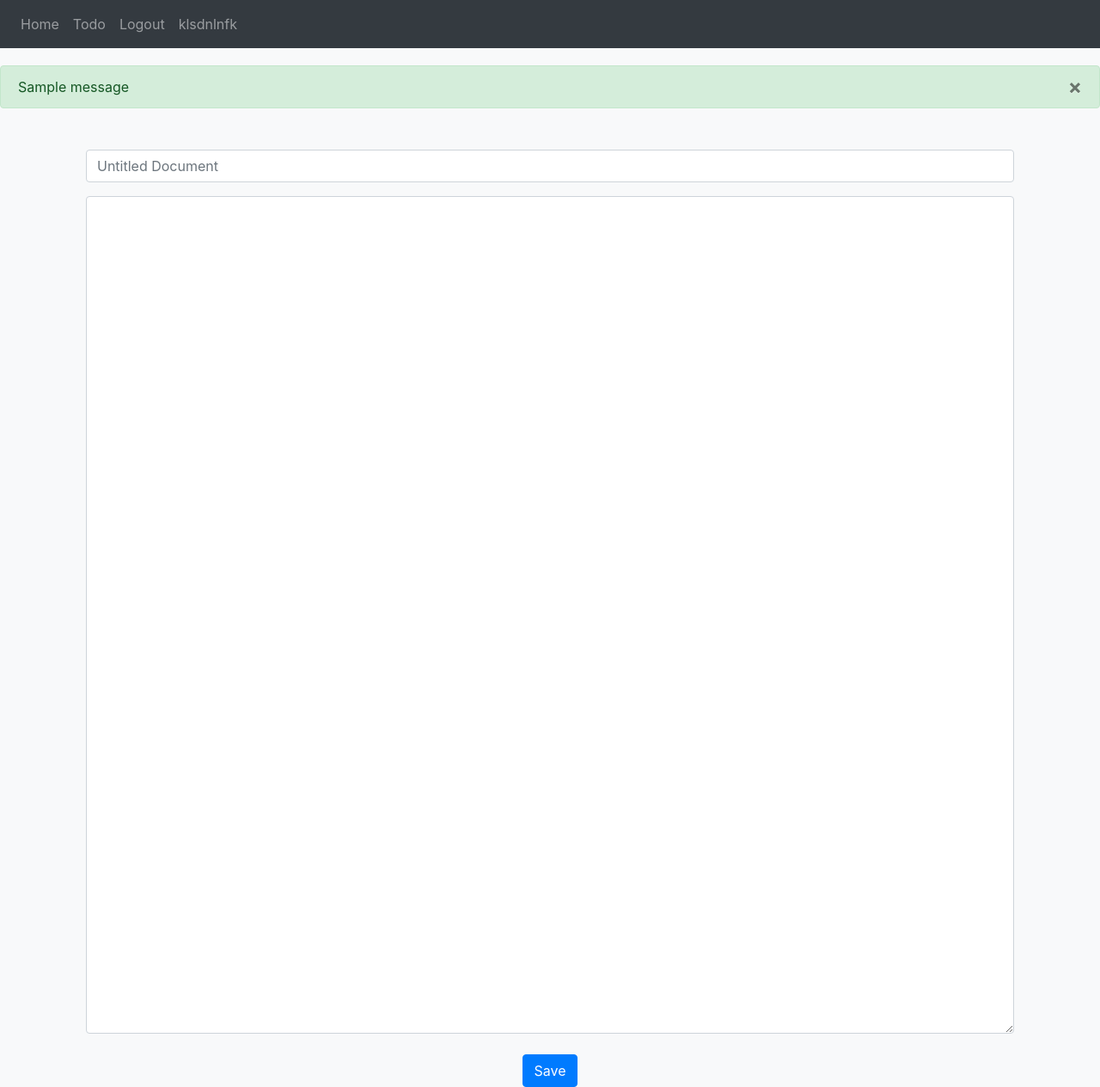
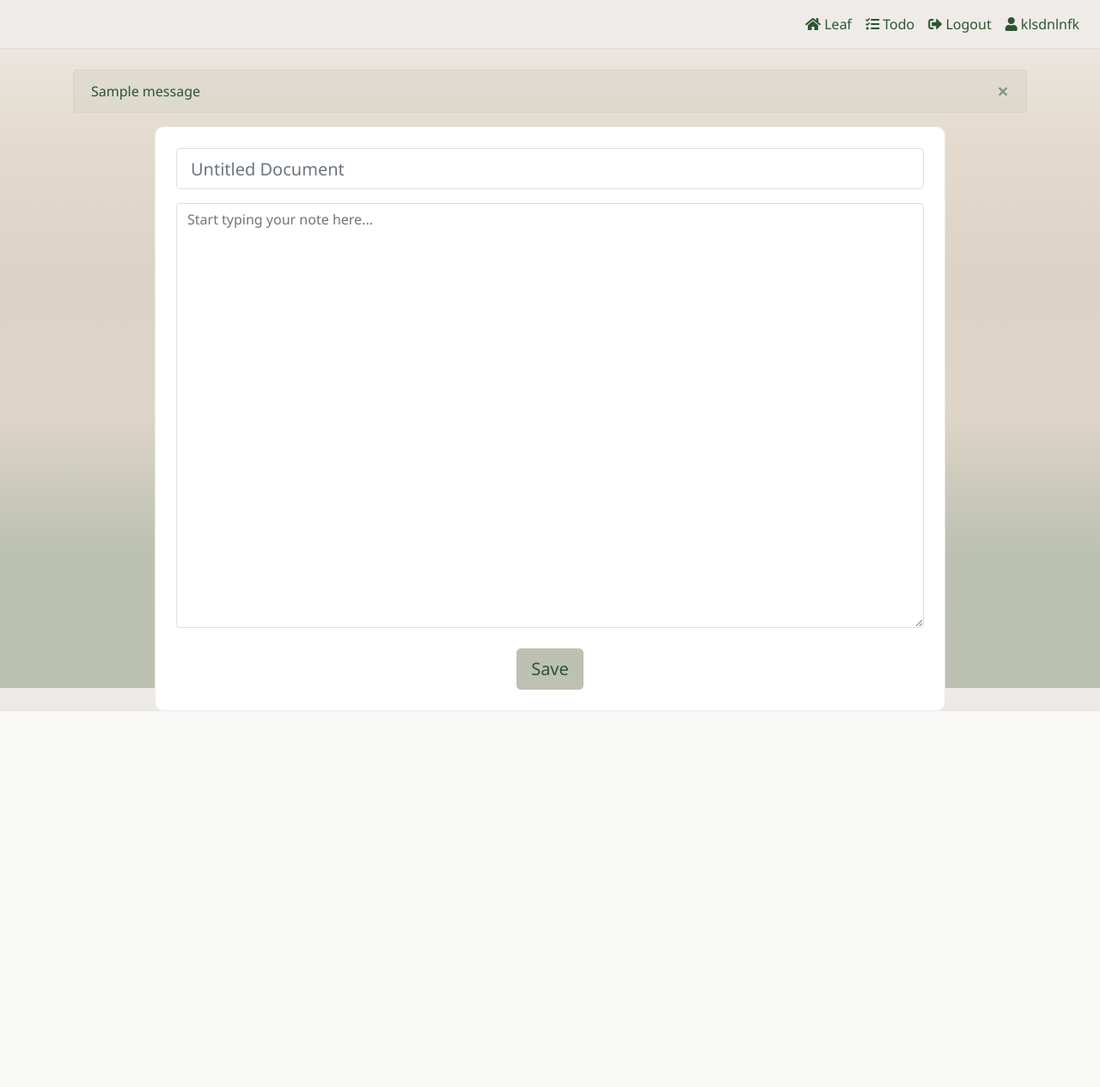
Before and after one commit to perfect-123/Flask-Note-App, a Flask app: page /note in a window 1280 px wide. Shown: the whole page at 86% size. After the commit the page ends 827 px from the top, so only its background shows below. Run offline with Flask 3, Linux system fonts and the light colour scheme; a user stored in the database is signed in; one stand-in notice (Sample message) is shown; some libraries are stand-ins or nearby versions.

Commit message:
Design template is good enough

```diff
--- a/website/static/index.js
+++ b/website/static/index.js
@@ -18,3 +18,24 @@ function deleteTodo(todoId) {
     window.location.href = "/todo";
   });
 }
+
+function updateGreetings(username) {
+  const greetingElement = document.getElementById("greeting");
+  if (greetingElement) {
+    const hour = new Date().getHours();
+    let greeting;
+    if (hour < 12) {
+      greeting = "Good Morning";
+    } else if (hour < 18) {
+      greeting = "Good Afternoon";
+    } else {
+      greeting = "Good Evening";
+    }
+    greetingElement.textContent = `${greeting}, ${username}`;
+  }
+}
+
+document.addEventListener("DOMContentLoaded", function () {
+  const username = document.getElementById("greeting").dataset.username;
+  updateGreetings(username);
+});
--- a/website/static/styles.css
+++ b/website/static/styles.css
@@ -1,37 +1,166 @@
 body {
-    background-color: #f8f9fa; /* Light grey background color */
+    background: linear-gradient(to bottom, rgb(238, 235, 232), #e4dbce, hsl(35, 24%, 82%), #ded5c8, #bcc1b2, #bbc0b1);
+
+    background-attachment: fixed;
+    font-family: 'Segoe UI', Tahoma, Geneva, Verdana, sans-serif;
+    min-height: 100vh;
+    color: #2c5530;
 }
+
 .navbar {
+    background-color: rgba(238, 235, 232) !important;
+    backdrop-filter: blur(10px);
+    border-bottom: 1px solid rgba(188, 193, 178, 0.3);
     margin-bottom: 20px;
 }
+
+.navbar-dark .navbar-nav .nav-link {
+    color: #2c5530;
+}
+
+.navbar-dark .navbar-nav .nav-link:hover {
+    color: #7b5895;
+}
+
+.on-top {
+    z-index: 100;
+}
+
+.navbar-nav {
+    margin-left: auto;
+}
+
 .card {
     position: relative;
-    transition: transform 0.3s;
+    background-color: #ffffff;
+    border: 1px solid rgba(188, 193, 178, 0.3);
+    border-radius: 10px;
+    transition: transform 0.3s ease, box-shadow 0.3s ease;
 }
+
 .card:hover {
-    transform: scale(1.09);
+    transform: translateY(-5px);
+    box-shadow: 0 8px 15px rgba(44, 85, 48, 0.1);
 }
+
 .card-content-wrapper {
     height: 100%;
 }
+
 .delete-btn {
     position: absolute;
     bottom: 10px;
     right: 10px;
-    background: none;
+    background: rgba(123, 88, 149, 0.2);
     border: none;
-    color: red;
-    font-size: 1.5rem;
-    display: none;
-    z-index: 10; /* Ensure the button is above the stretched-link */
+    color: #2c5530;
+    font-size: 1.2rem;
+    width: 30px;
+    height: 30px;
+    border-radius: 50%;
+    display: flex;
+    align-items: center;
+    justify-content: center;
+    opacity: 0;
+    transition: opacity 0.3s ease, background-color 0.3s ease;
+    z-index: 10;
 }
+
 .card:hover .delete-btn {
-    display: block;
+    opacity: 1;
 }
+
+.delete-btn:hover {
+    background: rgba(123, 88, 149, 0.4);
+}
+
 .card-body {
-    padding: 1rem;
+    padding: 1.5rem;
 }
+
 .card-body a {
     color: inherit;
     text-decoration: none;
 }
+
+.card-title {
+    color: #002e05;
+    font-weight: 600;
+}
+
+.card-text {
+    color: #000000;
+}
+
+.btn-primary {
+    background-color: #bcc1b2;
+    border-color: #bcc1b2;
+    color: #2c5530;
+}
+
+.btn-primary:hover {
+    background-color: #7b5895;
+    border-color: #7b5895;
+    color: #ffffff;
+}
+
+.form-control {
+    background-color: #ffffff;
+    border: 1px solid rgba(188, 193, 178, 0.5);
+    color: #000000;
+}
+
+.form-control:focus {
+    background-color: #ffffff;
+    border-color: rgba(188, 193, 178, 0.7);
+    color: #000000;
+    box-shadow: 0 0 0 0.2rem rgba(123, 88, 149, 0.25);
+}
+
+.alert {
+    background-color: rgba(255, 255, 255, 0.7);
+    border: 1px solid rgba(188, 193, 178, 0.3);
+    color: #2c5530;
+}
+
+.alert-success {
+    background-color: rgba(188, 193, 178, 0.2);
+    border-color: rgba(188, 193, 178, 0.3);
+    color: #2c5530;
+}
+
+.alert-danger {
+    background-color: rgba(123, 88, 149, 0.2);
+    border-color: rgba(123, 88, 149, 0.3);
+    color: #2c5530;
+}
+
+h1, h2, h3, h4, h5, h6 {
+    color: #2c5530;
+}
+
+a {
+    color: #7b5895;
+}
+
+a:hover {
+    color: #2c5530;
+    text-decoration: none;
+}
+
+::-webkit-scrollbar {
+    width: 10px;
+}
+
+::-webkit-scrollbar-track {
+    background: #e4dbce;
+}
+
+::-webkit-scrollbar-thumb {
+    background: #bcc1b2;
+    border-radius: 5px;
+}
+
+::-webkit-scrollbar-thumb:hover {
+    background: #7b5895;
+}
--- a/website/templates/base.html
+++ b/website/templates/base.html
@@ -1,92 +1,54 @@
-<!--in the video minute 29.00 he talks about how to integrate your own js and css code https://www.youtube.com/watch?v=dam0GPOAvVI-->
 <!DOCTYPE html>
-<html>
+<html lang="en">
 <head>
     <meta charset="utf-8" />
     <meta name="viewport" content="width=device-width, initial-scale=1" />
-    <link
-      rel="stylesheet"
-      href="https://stackpath.bootstrapcdn.com/bootstrap/4.4.1/css/bootstrap.min.css"
-      integrity="sha384-Vkoo8x4CGsO3+Hhxv8T/Q5PaXtkKtu6ug5TOeNV6gBiFeWPGFN9MuhOf23Q9Ifjh"
-      crossorigin="anonymous"
-    />
-    <link rel="stylesheet"
-    href="{{url_for('static',filename='styles.css')}}"/>
-    <link
-      rel="stylesheet"
-      href="https://stackpath.bootstrapcdn.com/font-awesome/4.7.0/css/font-awesome.min.css"
-      crossorigin="anonymous"
-    />
+    <link rel="stylesheet" href="https://stackpath.bootstrapcdn.com/bootstrap/4.4.1/css/bootstrap.min.css" integrity="sha384-Vkoo8x4CGsO3+Hhxv8T/Q5PaXtkKtu6ug5TOeNV6gBiFeWPGFN9MuhOf23Q9Ifjh" crossorigin="anonymous" />
+    <link rel="stylesheet" href="{{url_for('static',filename='styles.css')}}"/>
+    <link rel="stylesheet" href="https://cdnjs.cloudflare.com/ajax/libs/font-awesome/5.15.3/css/all.min.css" crossorigin="anonymous" />
     <title>{% block title %}Home{% endblock %}</title>
 </head>
 <body>
-    <nav class="navbar navbar-expand-lg navbar-dark bg-dark">
-      <button
-        class="navbar-toggler"
-        type="button"
-        data-toggle="collapse"
-        data-target="#navbar"
-      >
+    <nav class="navbar navbar-expand-lg navbar-dark on-top">
+      <button class="navbar-toggler" type="button" data-toggle="collapse" data-target="#navbar">
         <span class="navbar-toggler-icon"></span>
       </button>
       <div class="collapse navbar-collapse" id="navbar">
         <div class="navbar-nav">
             {% if user.is_authenticated %}
-          <a class="nav-item nav-link" id="home" href="/">Home</a>
-          <a class="nav-item nav-link" id="todo" href="/todo">Todo</a>
-          <a class="nav-item nav-link" id="logout" href="/logout">Logout</a>
-          <a class="nav-item nav-link" id="user-name">{{user.first_name}}</a>
+            <a class="nav-item nav-link" id="home" href="/"><i class="fas fa-home"></i> Leaf</a>
+          <a class="nav-item nav-link" id="todo" href="/todo"><i class="fas fa-tasks"></i> Todo</a>
+          <a class="nav-item nav-link" id="logout" href="/logout"><i class="fas fa-sign-out-alt"></i> Logout</a>
+          <span class="nav-item nav-link" id="user-name"><i class="fas fa-user"></i> {{user.first_name}}</span>
             {% else %}
-
-          <a class="nav-item nav-link" id="login" href="/login">Login</a>
-          <a class="nav-item nav-link" id="signUp" href="/sign-up">Sign Up</a>
+          <a class="nav-item nav-link" id="login" href="/login"><i class="fas fa-sign-in-alt"></i> Login</a>
+          <a class="nav-item nav-link" id="signUp" href="/sign-up"><i class="fas fa-user-plus"></i> Sign Up</a>
             {% endif%}
         </div>
       </div>
     </nav>
 
+    <div class="container mt-4">
         {% with messages = get_flashed_messages(with_categories=true) %}
         {% if messages %}
             {% for category, message in messages %}
-        {% if category == 'error' %}
-        <div class="alert alert-danger alter-dismissable fade show" role="alert">
-            {{message}}
-            <button type="button" class = "close" data-dismiss="alert">
+            <div class="alert alert-{{ category }} alert-dismissible fade show" role="alert">
+                {{ message }}
+                <button type="button" class="close" data-dismiss="alert" aria-label="Close">
                     <span aria-hidden="true">&times;</span>
                 </button>
             </div>
-        {%else%}
-        <div class="alert alert-success alter-dismissable fade show" role="alert">
-            {{message}}
-            <button type="button" class = "close" data-dismiss="alert">
-                <span aria-hidden="true">&times;</span>
-            </button>
-        </div>
-    {% endif %}
             {% endfor %}
         {% endif %}
         {% endwith %}
-    <div class="container">
-        {% block content%}
+
+        {% block content %}
         {% endblock %}
     </div>
 
- <script
-      src="https://code.jquery.com/jquery-3.2.1.slim.min.js"
-      integrity="sha384-KJ3o2DKtIkvYIK3UENzmM7KCkRr/rE9/Qpg6aAZGJwFDMVNA/GpGFF93hXpG5KkN"
-      crossorigin="anonymous"
-    ></script>
-    <script
-      src="https://cdnjs.cloudflare.com/ajax/libs/popper.js/1.12.9/umd/popper.min.js"
-      integrity="sha384-ApNbgh9B+Y1QKtv3Rn7W3mgPxhU9K/ScQsAP7hUibX39j7fakFPskvXusvfa0b4Q"
-      crossorigin="anonymous"
-    ></script>
-    <script
-      src="https://maxcdn.bootstrapcdn.com/bootstrap/4.0.0/js/bootstrap.min.js"
-      integrity="sha384-JZR6Spejh4U02d8jOt6vLEHfe/JQGiRRSQQxSfFWpi1MquVdAyjUar5+76PVCmYl"
-      crossorigin="anonymous"
-    ></script>
-    <script
-    type="text/javascript"
-    src={{ url_for('static', filename='index.js')}}></script>
+    <script src="https://code.jquery.com/jquery-3.5.1.slim.min.js" integrity="sha384-DfXdz2htPH0lsSSs5nCTpuj/zy4C+OGpamoFVy38MVBnE+IbbVYUew+OrCXaRkfj" crossorigin="anonymous"></script>
+    <script src="https://cdn.jsdelivr.net/npm/@popperjs/core@2.9.3/dist/umd/popper.min.js" integrity="sha384-eMNCOe7tC1doHpGoWe/6oMVemdAVTMs2xqW4mwXrXsW0L84Iytr2wi5v2QjrP/xp" crossorigin="anonymous"></script>
+    <script src="https://stackpath.bootstrapcdn.com/bootstrap/4.5.2/js/bootstrap.min.js" integrity="sha384-B4gt1jrGC7Jh4AgTPSdUtOBvfO8shuf57BaghqFfPlYxofvL8/KUEfYiJOMMV+rV" crossorigin="anonymous"></script>
+    <script type="text/javascript" src="{{ url_for('static', filename='index.js') }}"></script>
+</body>
 </html>
--- a/website/templates/note_form.html
+++ b/website/templates/note_form.html
@@ -3,17 +3,23 @@
 {% block title %}{{ note.title if note else 'New Note' }}{% endblock %}
 
 {% block content %}
-<div class="container mt-5">
+<div class="row justify-content-center">
+    <div class="col-md-10">
+        <div class="card">
+            <div class="card-body">
                 <form method="POST">
                     <div class="form-group">
-            <input type="text" name="title" id="title" class="form-control" placeholder="Untitled Document" value="{{ note.title if note else '' }}">
+                        <input type="text" name="title" id="title" class="form-control form-control-lg" placeholder="Untitled Document" value="{{ note.title if note else '' }}">
                     </div>
                     <div class="form-group">
-            <textarea name="note" id="note" class="form-control" rows="40">{{ note.data if note else '' }}</textarea>
+                        <textarea name="note" id="note" class="form-control" rows="20" placeholder="Start typing your note here...">{{ note.data if note else '' }}</textarea>
                     </div>
                     <div class="text-center mt-4">
-            <input type="submit" value="Save" class="btn btn-primary">
+                        <button type="submit" class="btn btn-primary btn-lg">Save</button>
                     </div>
                 </form>
             </div>
+        </div>
+    </div>
+</div>
 {% endblock %}
--- /dev/null
+++ b/website/templates/settings.html
@@ -0,0 +1,6 @@
+{% extends "base.html" %}
+(% block title %}Settings{% endblock %)
+
+{% block content %}
+
+{% endblock %}
--- a/website/views.py
+++ b/website/views.py
@@ -47,17 +47,20 @@ def note_form(id=None):
         if request.method == "POST":
             title = request.form.get('title')
             note_data = request.form.get('note')
-
-            if len(note_data) < 1:
-                flash('Note is too short!', category='error')
-            else:
-                new_note = Note(title=title, data=note_data, user_id=current_user.id)
-                db.session.add(new_note)
-                db.session.commit()
-                flash('Note added!', category='success')
-                return redirect(url_for('views.home'))
+            new_note = Note(title=title, data=note_data, user_id=current_user.id)
+            db.session.add(new_note)
+            db.session.commit()
+            flash('Note added!', category='success')
+            return redirect(url_for('views.home'))
 
     return render_template('note_form.html', note=note, user=current_user)
+
+
+@views.route('settings/<string:page>', methods = ['POST', 'GET'])
+@login_required
+def settings(page):
+    pass
+
 
 @views.route('/delete-note', methods=['POST'])
 @login_required
@@ -70,6 +73,16 @@ def delete_note():
             db.session.delete(note)
             db.session.commit()
     return jsonify({})
+
+
+
+
+
+
+
+
+
+
 
 @views.route('/todo', methods=['GET', 'POST'])
 @login_required
```
Also changed, not shown: website/templates/home.html (+3 -8 lines), instance/database.db. Lines whose indentation alone changed are shown as unchanged.
